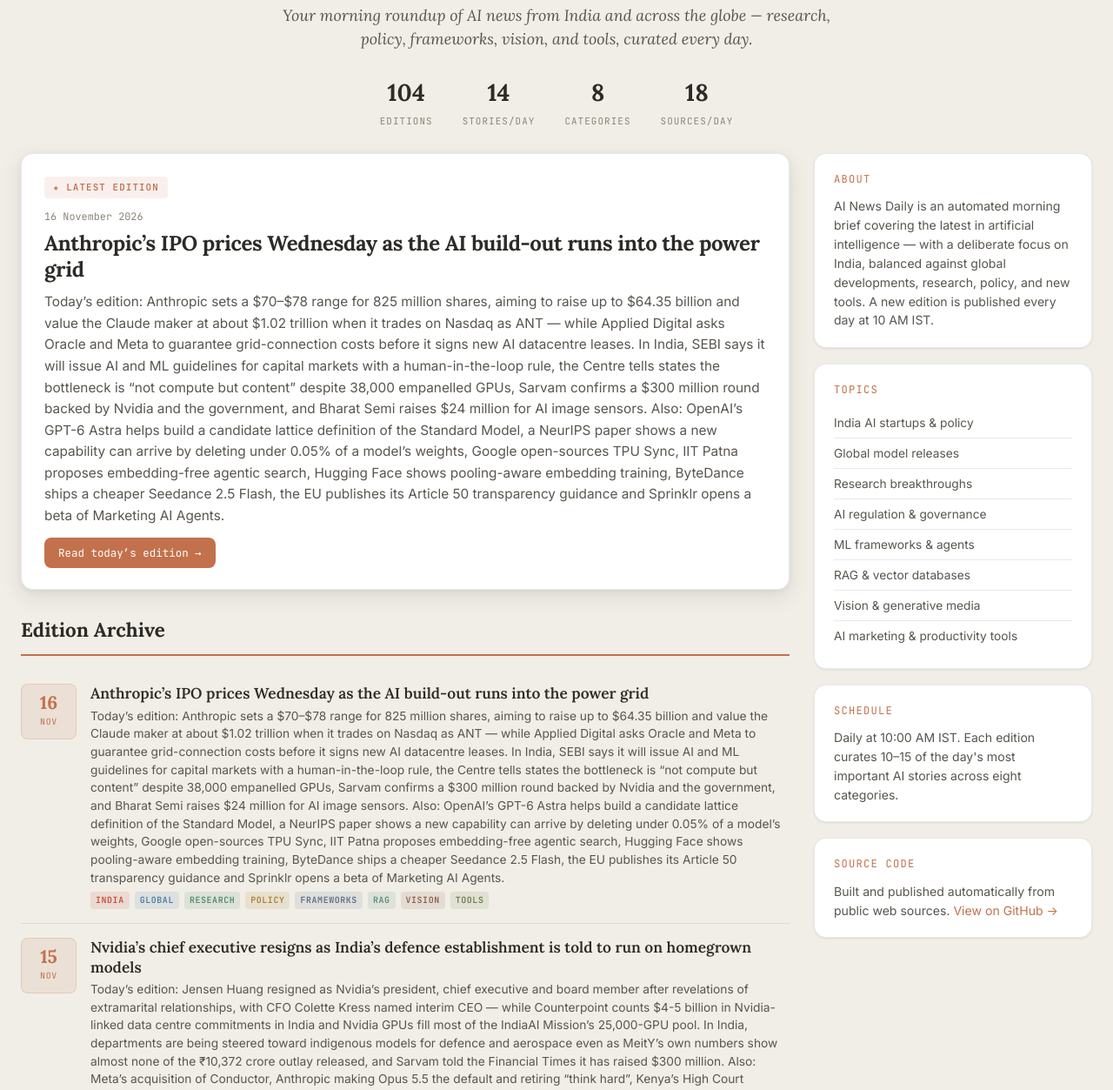
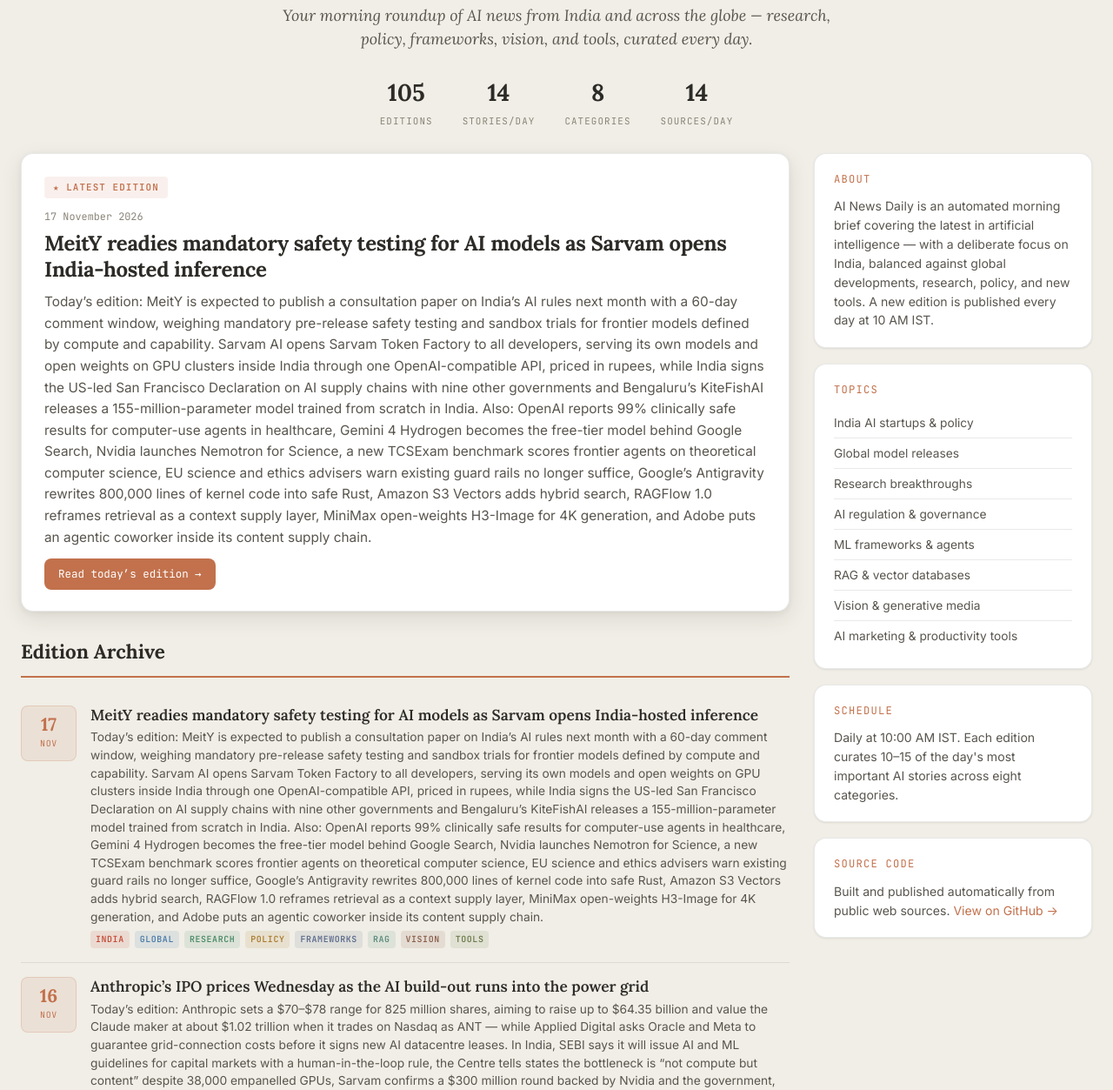
Before and after one commit to Aiindia-globelnew-gif/ai-news-daily, a plain HTML site: page index.html in a window 1280 px wide. Shown: the part 246-1499 px from the top of the page at 87% size. Drawn offline with Linux system fonts and the light colour scheme.

Commit message:
docs: update index.html with 17 November 2026 edition

```diff
--- a/index.html
+++ b/index.html
@@ -97,23 +97,31 @@
     <h1 class="hero__title">AI News Daily</h1>
     <p class="hero__subtitle">Your morning roundup of AI news from India and across the globe — research, policy, frameworks, vision, and tools, curated every day.</p>
     <div class="hero__stats">
-      <div class="stat"><div class="stat__num">104</div><div class="stat__label">Editions</div></div>
+      <div class="stat"><div class="stat__num">105</div><div class="stat__label">Editions</div></div>
       <div class="stat"><div class="stat__num">14</div><div class="stat__label">Stories/Day</div></div>
       <div class="stat"><div class="stat__num">8</div><div class="stat__label">Categories</div></div>
-      <div class="stat"><div class="stat__num">18</div><div class="stat__label">Sources/Day</div></div>
+      <div class="stat"><div class="stat__num">14</div><div class="stat__label">Sources/Day</div></div>
     </div>
   </section>
   <div class="layout">
     <main>
             <article class="featured">
         <span class="featured__badge">&#9733; Latest Edition</span>
-        <p class="featured__date">16 November 2026</p>
-        <h2 class="featured__headline"><a href="editions/2026-11-16.html">Anthropic&rsquo;s IPO prices Wednesday as the AI build-out runs into the power grid</a></h2>
-        <p class="featured__summary">Today&rsquo;s edition: Anthropic sets a $70&ndash;$78 range for 825 million shares, aiming to raise up to $64.35 billion and value the Claude maker at about $1.02 trillion when it trades on Nasdaq as ANT &mdash; while Applied Digital asks Oracle and Meta to guarantee grid-connection costs before it signs new AI datacentre leases. In India, SEBI says it will issue AI and ML guidelines for capital markets with a human-in-the-loop rule, the Centre tells states the bottleneck is &ldquo;not compute but content&rdquo; despite 38,000 empanelled GPUs, Sarvam confirms a $300 million round backed by Nvidia and the government, and Bharat Semi raises $24 million for AI image sensors. Also: OpenAI&rsquo;s GPT-6 Astra helps build a candidate lattice definition of the Standard Model, a NeurIPS paper shows a new capability can arrive by deleting under 0.05% of a model&rsquo;s weights, Google open-sources TPU Sync, IIT Patna proposes embedding-free agentic search, Hugging Face shows pooling-aware embedding training, ByteDance ships a cheaper Seedance 2.5 Flash, the EU publishes its Article 50 transparency guidance and Sprinklr opens a beta of Marketing AI Agents.</p>
-        <a class="featured__cta" href="editions/2026-11-16.html">Read today&rsquo;s edition &rarr;</a>
+        <p class="featured__date">17 November 2026</p>
+        <h2 class="featured__headline"><a href="editions/2026-11-17.html">MeitY readies mandatory safety testing for AI models as Sarvam opens India-hosted inference</a></h2>
+        <p class="featured__summary">Today&rsquo;s edition: MeitY is expected to publish a consultation paper on India&rsquo;s AI rules next month with a 60-day comment window, weighing mandatory pre-release safety testing and sandbox trials for frontier models defined by compute and capability. Sarvam AI opens Sarvam Token Factory to all developers, serving its own models and open weights on GPU clusters inside India through one OpenAI-compatible API, priced in rupees, while India signs the US-led San Francisco Declaration on AI supply chains with nine other governments and Bengaluru&rsquo;s KiteFishAI releases a 155-million-parameter model trained from scratch in India. Also: OpenAI reports 99% clinically safe results for computer-use agents in healthcare, Gemini 4 Hydrogen becomes the free-tier model behind Google Search, Nvidia launches Nemotron for Science, a new TCSExam benchmark scores frontier agents on theoretical computer science, EU science and ethics advisers warn existing guard rails no longer suffice, Google&rsquo;s Antigravity rewrites 800,000 lines of kernel code into safe Rust, Amazon S3 Vectors adds hybrid search, RAGFlow 1.0 reframes retrieval as a context supply layer, MiniMax open-weights H3-Image for 4K generation, and Adobe puts an agentic coworker inside its content supply chain.</p>
+        <a class="featured__cta" href="editions/2026-11-17.html">Read today&rsquo;s edition &rarr;</a>
       </article>
       <h2 class="archive__heading">Edition Archive</h2>
       <ul class="archive">
+      <li class="archive__item">
+        <a class="archive__date" href="editions/2026-11-17.html"><span class="archive__day">17</span><span class="archive__mon">NOV</span></a>
+        <div class="archive__body">
+          <h3 class="archive__headline"><a href="editions/2026-11-17.html">MeitY readies mandatory safety testing for AI models as Sarvam opens India-hosted inference</a></h3>
+          <p class="archive__summary">Today&rsquo;s edition: MeitY is expected to publish a consultation paper on India&rsquo;s AI rules next month with a 60-day comment window, weighing mandatory pre-release safety testing and sandbox trials for frontier models defined by compute and capability. Sarvam AI opens Sarvam Token Factory to all developers, serving its own models and open weights on GPU clusters inside India through one OpenAI-compatible API, priced in rupees, while India signs the US-led San Francisco Declaration on AI supply chains with nine other governments and Bengaluru&rsquo;s KiteFishAI releases a 155-million-parameter model trained from scratch in India. Also: OpenAI reports 99% clinically safe results for computer-use agents in healthcare, Gemini 4 Hydrogen becomes the free-tier model behind Google Search, Nvidia launches Nemotron for Science, a new TCSExam benchmark scores frontier agents on theoretical computer science, EU science and ethics advisers warn existing guard rails no longer suffice, Google&rsquo;s Antigravity rewrites 800,000 lines of kernel code into safe Rust, Amazon S3 Vectors adds hybrid search, RAGFlow 1.0 reframes retrieval as a context supply layer, MiniMax open-weights H3-Image for 4K generation, and Adobe puts an agentic coworker inside its content supply chain.</p>
+          <div class="archive__tags"><span class="archive__tag archive__tag--india">India</span><span class="archive__tag archive__tag--global">Global</span><span class="archive__tag archive__tag--research">Research</span><span class="archive__tag archive__tag--policy">Policy</span><span class="archive__tag archive__tag--frameworks">Frameworks</span><span class="archive__tag archive__tag--rag">RAG</span><span class="archive__tag archive__tag--vision">Vision</span><span class="archive__tag archive__tag--tools">Tools</span></div>
+        </div>
+      </li>
       <li class="archive__item">
         <a class="archive__date" href="editions/2026-11-16.html"><span class="archive__day">16</span><span class="archive__mon">NOV</span></a>
         <div class="archive__body">
```
